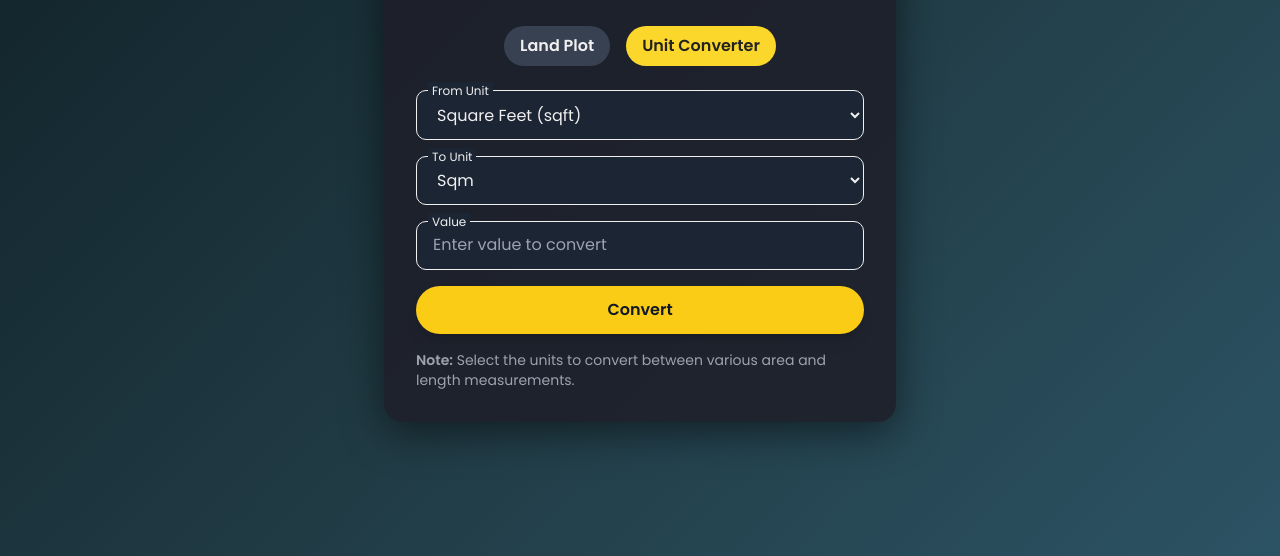
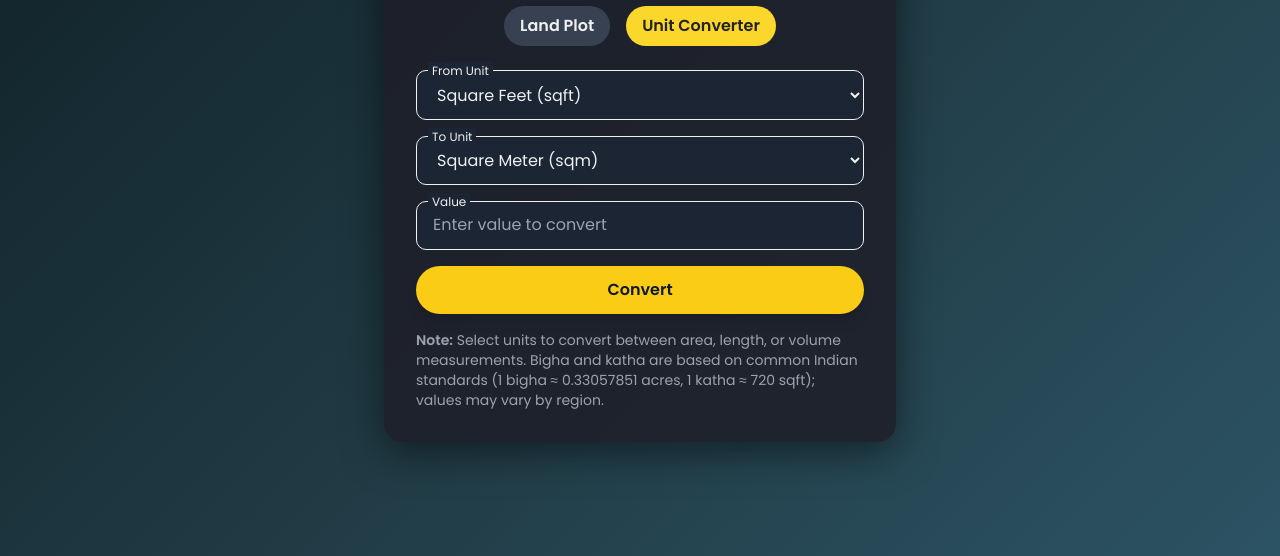
Before and after one commit to Thallapally1461/Land-plot-calucator, a plain HTML site: page index.html in a window 1280 px wide. Both pictures are taken after a click on the element "Unit Converter". Shown: the part 244-800 px from the top of the page. Drawn offline with nearby package versions, Linux system fonts and the light colour scheme.

Commit message:
Update index.html

```diff
--- a/index.html
+++ b/index.html
@@ -1,3 +1,4 @@
+
 <!DOCTYPE html>
 <html lang="en">
 <head>
@@ -38,7 +39,6 @@
     .tab.active:hover {
       background: #d4b40c;
     }
-    /* Material-UI-like input styling */
     .mui-input {
       position: relative;
       margin-top: 1.5rem;
@@ -84,6 +84,7 @@
       height: auto;
       aspect-ratio: 4 / 3;
       border: 1px solid #ccc;
+      display: block;
     }
   </style>
 </head>
@@ -93,10 +94,10 @@
       Land Plot Drawer & Area Calculator
     </h1>
     <div class="flex justify-center mb-6">
-      <div class="tab px-4 py-2 mx-2 rounded-full font-semibold bg-gray-700 active" onclick="showSection('area-section')">
+      <div class="tab px-4 py-2 mx-2 rounded-full font-semibold bg-gray-700 active" onclick="showSection('area-section', event)">
         Land Plot
       </div>
-      <div class="tab px-4 py-2 mx-2 rounded-full font-semibold bg-gray-700" onclick="showSection('converter-section')">
+      <div class="tab px-4 py-2 mx-2 rounded-full font-semibold bg-gray-700" onclick="showSection('converter-section', event)">
         Unit Converter
       </div>
     </div>
@@ -106,18 +107,16 @@
       <form id="areaForm" onsubmit="drawPlotAndCalculateArea(event)" novalidate class="space-y-4">
         <div class="mui-input">
           <label for="unit">Unit of Measurement</label>
-          <select id="unit" name="unit" onchange="drawPlotAndCalculateArea({ preventDefault: () => {} })">
+          <select id="unit" name="unit">
             <option value="meter">Meters (m)</option>
             <option value="feet">Feet (ft)</option>
             <option value="yard">Yards (yd)</option>
-            <option value="kilometer">Kilometers (km)</option>
-            <option value="mile">Miles (mi)</option>
           </select>
         </div>
 
         <div class="mui-input">
           <label for="preferredAreaUnit">Preferred Area Unit</label>
-          <select id="preferredAreaUnit" name="preferredAreaUnit" onchange="drawPlotAndCalculateArea({ preventDefault: () => {} })">
+          <select id="preferredAreaUnit" name="preferredAreaUnit">
             <option value="auto">Auto (Recommended)</option>
             <option value="sqm">Square Meter (sqm)</option>
             <option value="sqft">Square Feet (sqft)</option>
@@ -142,7 +141,6 @@
             step="any"
             placeholder="Enter front width"
             required
-            oninput="drawPlotAndCalculateArea({ preventDefault: () => {} })"
           />
         </div>
 
@@ -156,7 +154,6 @@
             step="any"
             placeholder="Enter back width"
             required
-            oninput="drawPlotAndCalculateArea({ preventDefault: () => {} })"
           />
         </div>
 
@@ -170,7 +167,6 @@
             step="any"
             placeholder="Enter left height"
             required
-            oninput="drawPlotAndCalculateArea({ preventDefault: () => {} })"
           />
         </div>
 
@@ -184,7 +180,6 @@
             step="any"
             placeholder="Enter right height"
             required
-            oninput="drawPlotAndCalculateArea({ preventDefault: () => {} })"
           />
         </div>
 
@@ -206,10 +201,10 @@
 
     <!-- Unit Converter Section -->
     <div id="converter-section" class="hidden">
-      <form id="converterForm" onsubmit="convertUnits(event)" novalidate class="space-y-4">
+      <form id="converterForm" novalidate class="space-y-4">
         <div class="mui-input">
           <label for="fromUnit">From Unit</label>
-          <select id="fromUnit" onchange="updateToUnits()">
+          <select id="fromUnit">
             <option value="sqft">Square Feet (sqft)</option>
             <option value="sqm">Square Meter (sqm)</option>
             <option value="acre">Acre</option>
@@ -257,14 +252,14 @@
       </form>
       <div class="text-yellow-400 font-semibold text-lg mt-4 text-center" id="converter-result"></div>
       <div class="text-gray-400 text-sm mt-4 text-left">
-        <p><strong>Note:</strong> Select the units to convert between various area and length measurements.</p>
+        <p><strong>Note:</strong> Select units to convert between area, length, or volume measurements. Bigha and katha are based on common Indian standards (1 bigha ≈ 0.33057851 acres, 1 katha ≈ 720 sqft); values may vary by region.</p>
       </div>
     </div>
   </div>
 
   <script>
     // Show/hide sections
-    function showSection(sectionId) {
+    function showSection(sectionId, event) {
       try {
         document.getElementById('area-section').classList.add('hidden');
         document.getElementById('converter-section').classList.add('hidden');
@@ -278,48 +273,44 @@
 
     // Conversion factors to meters (for side lengths)
     const lengthConversionFactors = {
-      'meter': 1,
-      'feet': 0.3048,
-      'yard': 0.9144,
-      'kilometer': 1000,
-      'mile': 1609.34
+      meter: 1,
+      feet: 0.3048,
+      yard: 0.9144,
     };
 
     // Unit symbols for side length display
     const unitSymbols = {
-      'meter': 'm',
-      'feet': 'ft',
-      'yard': 'yd',
-      'kilometer': 'km',
-      'mile': 'mi'
+      meter: 'm',
+      feet: 'ft',
+      yard: 'yd',
     };
 
     // Conversion factors for area (from square meters)
     const areaConversionFactors = {
-      'sqm': 1,
-      'sqft': 10.7639,
-      'sqyard': 1.19599,
-      'gaj': 1.19599,
-      'cent': 0.0247105,
-      'katha': 0.00747494,
-      'guntha': 0.00988422,
-      'bigha': 0.000398406,
-      'acre': 0.000247105,
-      'hectare': 0.0001
+      sqm: 1,
+      sqft: 10.763910417,
+      sqyard: 1.195990046,
+      gaj: 1.195990046,
+      cent: 0.024710538147,
+      katha: 0.014949875256,
+      guntha: 0.009884215259,
+      bigha: 0.0007474937626,
+      acre: 0.00024710538147,
+      hectare: 0.0001,
     };
 
     // Area unit symbols for display
     const areaUnitSymbols = {
-      'sqm': 'sqm',
-      'sqft': 'sqft',
-      'sqyard': 'sq yard',
-      'gaj': 'gaj',
-      'cent': 'cent',
-      'katha': 'katha',
-      'guntha': 'guntha',
-      'bigha': 'bigha',
-      'acre': 'acre',
-      'hectare': 'hectare'
+      sqm: 'sqm',
+      sqft: 'sqft',
+      sqyard: 'sq yard',
+      gaj: 'gaj',
+      cent: 'cent',
+      katha: 'katha',
+      guntha: 'guntha',
+      bigha: 'bigha',
+      acre: 'acre',
+      hectare: 'hectare',
     };
 
     // Function to choose the appropriate area unit based on size (in square meters)
@@ -356,8 +347,8 @@
         event.preventDefault();
         const unit = document.getElementById('unit').value;
         const preferredAreaUnit = document.getElementById('preferredAreaUnit').value;
-        const width1 = parseFloat(document.getElementById('width1').value);
-        const width2 = parseFloat(document.getElementById('width2').value);
+        const width1 = parseFloat(document.getElementById('width1').value); // Front width, to be at top (DC)
+        const width2 = parseFloat(document.getElementById('width2').value); // Back width, to be at bottom (AB)
         const height1 = parseFloat(document.getElementById('height1').value);
         const height2 = parseFloat(document.getElementById('height2').value);
 
@@ -380,10 +371,10 @@
         const height2Meters = height2 * factor;
 
         const pointsMeters = [
-          { x: 0, y: 0 },
-          { x: width1Meters, y: 0 },
-          { x: width2Meters, y: height2Meters },
-          { x: 0, y: height1Meters }
+          { x: 0, y: 0 }, // A
+          { x: width2Meters, y: 0 }, // B: Use width2 for bottom edge (AB)
+          { x: width1Meters, y: height2Meters }, // C: Use width1 for top edge (DC)
+          { x: 0, y: height1Meters }, // D
         ];
 
         if (isSelfIntersecting(pointsMeters)) {
@@ -395,14 +386,10 @@
           return;
         }
 
-        function triangleArea(p1, p2, p3) {
-          return Math.abs(
-            (p1.x * (p2.y - p3.y) + p2.x * (p3.y - p1.y) + p3.x * (p1.y - p2.y)) / 2
-          );
-        }
-        const areaABC = triangleArea(pointsMeters[0], pointsMeters[1], pointsMeters[2]);
-        const areaADC = triangleArea(pointsMeters[0], pointsMeters[3], pointsMeters[2]);
-        const areaInSqm = areaABC + areaADC;
+        // Calculate area using average width * average height
+        const avgWidthMeters = (width1Meters + width2Meters) / 2;
+        const avgHeightMeters = (height1Meters + height2Meters) / 2;
+        const areaInSqm = avgWidthMeters * avgHeightMeters;
 
         const areaUnit = preferredAreaUnit === 'auto' ? chooseAreaUnit(areaInSqm) : preferredAreaUnit;
         const areaValue = areaInSqm * areaConversionFactors[areaUnit];
@@ -432,7 +419,7 @@
 
         const points = pointsMeters.map(p => ({
           x: (p.x - minX) * scale + padding,
-          y: (p.y - minY) * scale + padding
+          y: (p.y - minY) * scale + padding,
         }));
 
         ctx.beginPath();
@@ -448,7 +435,7 @@
         const innerOffset = 10 / scale;
         const innerPoints = pointsMeters.map(p => ({
           x: (p.x - minX) * scale + padding + innerOffset,
-          y: (p.y - minY) * scale + padding + innerOffset
+          y: (p.y - minY) * scale + padding + innerOffset,
         }));
         ctx.beginPath();
         ctx.moveTo(innerPoints[0].x, innerPoints[0].y);
@@ -486,7 +473,7 @@
         ctx.save();
         ctx.translate(midAB.x, midAB.y - labelOffset);
         ctx.rotate(angleAB);
-        ctx.fillText(`${width1.toFixed(2)} ${unitSymbols[unit]}`, 0, 0);
+        ctx.fillText(`${width2.toFixed(2)} ${unitSymbols[unit]}`, 0, 0);
         ctx.restore();
 
         const midDC = { x: (points[3].x + points[2].x) / 2, y: (points[3].y + points[2].y) / 2 };
@@ -494,7 +481,7 @@
         ctx.save();
         ctx.translate(midDC.x, midDC.y + labelOffset);
         ctx.rotate(angleDC);
-        ctx.fillText(`${width2.toFixed(2)} ${unitSymbols[unit]}`, 0, 0);
+        ctx.fillText(`${width1.toFixed(2)} ${unitSymbols[unit]}`, 0, 0);
         ctx.restore();
 
         const midAD = { x: (points[0].x + points[3].x) / 2, y: (points[0].y + points[3].y) / 2 };
@@ -524,96 +511,58 @@
         ctx.fillText(text, centerX, centerY);
       } catch (e) {
         console.error('Error in drawPlotAndCalculateArea:', e);
-        document.getElementById('warning-message').textContent = 'An error occurred while drawing the plot. Please check the console for details.';
+        document.getElementById('warning-message').textContent = 'An error occurred while drawing the plot. Please check the console.';
       }
     }
 
     // Unit Converter Logic
-    const conversionFactors = {
-      'sqft': {
-        'sqm': 0.092903,
-        'gaj': 0.111111,
-        'acre': 0.000022957,
-        'hectare': 0.0000092903,
-        'sqyard': 0.111111,
-        'cent': 0.0022957
-      },
-      'sqm': {
-        'sqft': 10.7639,
-        'gaj': 1.19599,
-        'acre': 0.000247105,
-        'hectare': 0.0001,
-        'cent': 0.0247105
-      },
-      'acre': {
-        'hectare': 0.404686,
-        'sqft': 43560,
-        'sqm': 4046.86,
-        'bigha': 1.613,
-        'cent': 100
-      },
-      'hectare': {
-        'sqm': 10000,
-        'sqft': 107639,
-        'acre': 2.47105,
-        'bigha': 3.986,
-        'cent': 247.105
-      },
-      'gaj': {
-        'sqft': 9,
-        'sqm': 0.836127,
-        'bigha': 0.000330579,
-        'sqyard': 1,
-        'biswa': 0.00661158
-      },
-      'bigha': {
-        'sqft': 27000,
-        'gaj': 3025,
-        'acre': 0.619834,
-        'hectare': 0.251,
-        'katha': 20
-      },
-      'sqyard': {
-        'sqm': 0.836127,
-        'acre': 0.000206612,
-        'gaj': 1,
-        'cent': 0.0206612
-      },
-      'cent': {
-        'sqft': 435.6,
-        'sqm': 40.4686,
-        'acre': 0.01,
-        'hectare': 0.00404686,
-        'sqyard': 48.4
-      },
-      'katha': {
-        'sqft': 1361.25,
-        'gaj': 151.25,
-        'acre': 0.03125,
-        'bigha': 0.05,
-        'decimal': 3.125
-      },
-      'guntha': {
-        'sqft': 1089,
-        'sqm': 101.171,
-        'acre': 0.025,
-        'bigha': 0.0403226,
-        'katha': 0.806452
-      },
-      'meter': { 'feet': 3.28084 },
-      'feet': { 'meter': 0.3048 },
-      'inches': { 'mm': 25.4 },
-      'mm': { 'inches': 0.0393701 },
-      'meter': { 'cm': 100 },
-      'cm': { 'meter': 0.01 },
-      'cubicfeet': { 'cubicmeter': 0.0283168 },
-      'cubicmeter': { 'cubicfeet': 35.3147 }
+    const unitGroups = {
+      area: ['sqft', 'sqm', 'acre', 'hectare', 'gaj', 'sqyard', 'cent', 'katha', 'guntha', 'bigha'],
+      length: ['meter', 'feet', 'inches', 'mm', 'cm'],
+      volume: ['cubicfeet', 'cubicmeter'],
     };
 
-    const unitGroups = {
-      'area': ['sqft', 'sqm', 'acre', 'hectare', 'gaj', 'bigha', 'sqyard', 'cent', 'katha', 'guntha'],
-      'length': ['meter', 'feet', 'inches', 'mm', 'cm'],
-      'volume': ['cubicfeet', 'cubicmeter']
+    const baseUnitFactors = {
+      // Area: to square meters
+      sqft: 0.09290304,
+      sqm: 1,
+      acre: 4046.8564224,
+      hectare: 10000,
+      gaj: 0.83612736,
+      sqyard: 0.83612736,
+      cent: 40.468564,
+      katha: 66.890243,
+      guntha: 101.171389,
+      bigha: 1337.804878,
+      // Length: to meters
+      meter: 1,
+      feet: 0.3048,
+      inches: 0.0254,
+      mm: 0.001,
+      cm: 0.01,
+      // Volume: to cubic meters
+      cubicfeet: 0.028316846,
+      cubicmeter: 1,
+    };
+
+    const unitDisplayNames = {
+      sqft: 'Square Feet (sqft)',
+      sqm: 'Square Meter (sqm)',
+      acre: 'Acre',
+      hectare: 'Hectare',
+      gaj: 'Gaj',
+      sqyard: 'Square Yard (sq yard)',
+      cent: 'Cent',
+      katha: 'Katha',
+      guntha: 'Guntha',
+      bigha: 'Bigha',
+      meter: 'Meter',
+      feet: 'Feet',
+      inches: 'Inches',
+      mm: 'Millimeter (mm)',
+      cm: 'Centimeter (cm)',
+      cubicfeet: 'Cubic Feet',
+      cubicmeter: 'Cubic Meter',
     };
 
     function updateToUnits() {
@@ -630,17 +579,24 @@
           }
         }
 
+        if (!group) {
+          document.getElementById('converter-result').textContent = 'Invalid source unit selected.';
+          return;
+        }
+
         unitGroups[group].forEach(unit => {
-          if (unit !== fromUnit && conversionFactors[fromUnit][unit] !== undefined) {
+          if (unit !== fromUnit) {
             const option = document.createElement('option');
             option.value = unit;
-            option.textContent = unit.charAt(0).toUpperCase() + unit.slice(1).replace(/([A-Z])/g, ' $1');
+            option.textContent = unitDisplayNames[unit] || (unit.charAt(0).toUpperCase() + unit.slice(1).replace(/([A-Z])/g, ' $1'));
             toUnitSelect.appendChild(option);
           }
         });
 
         if (toUnitSelect.options.length > 0) {
           toUnitSelect.options[0].selected = true;
+        } else {
+          document.getElementById('converter-result').textContent = 'No target units available for conversion.';
         }
       } catch (e) {
         console.error('Error in updateToUnits:', e);
@@ -651,6 +607,7 @@
     function convertUnits(event) {
       try {
         event.preventDefault();
+        console.log('convertUnits called'); // Debug log
         const fromUnit = document.getElementById('fromUnit').value;
         const toUnit = document.getElementById('toUnit').value;
         const value = parseFloat(document.getElementById('value').value);
@@ -660,23 +617,82 @@
           return;
         }
 
-        const factor = conversionFactors[fromUnit][toUnit];
-        if (!factor) {
-          document.getElementById('converter-result').textContent = 'Conversion not available.';
+        // Determine the unit group and base unit
+        let baseValue;
+        let baseUnit;
+        let fromGroup;
+        for (const g in unitGroups) {
+          if (unitGroups[g].includes(fromUnit)) {
+            fromGroup = g;
+            if (g === 'area') baseUnit = 'sqm';
+            else if (g === 'length') baseUnit = 'meter';
+            else if (g === 'volume') baseUnit = 'cubicmeter';
+            break;
+          }
+        }
+
+        if (!fromGroup) {
+          document.getElementById('converter-result').textContent = 'Invalid source unit selected.';
           return;
         }
 
-        const result = (value * factor).toFixed(4);
-        document.getElementById('converter-result').textContent = `${value} ${fromUnit} = ${result} ${toUnit}`;
+        // Verify toUnit is in the same group
+        if (!unitGroups[fromGroup].includes(toUnit)) {
+          document.getElementById('converter-result').textContent = 'Target unit must be in the same category as the source unit.';
+          return;
+        }
+
+        // Convert from source to base unit
+        if (!baseUnitFactors[fromUnit]) {
+          document.getElementById('converter-result').textContent = 'Conversion factor not available for source unit.';
+          return;
+        }
+        baseValue = value * baseUnitFactors[fromUnit];
+
+        // Convert from base unit to target unit
+        if (!baseUnitFactors[toUnit]) {
+          document.getElementById('converter-result').textContent = 'Conversion factor not available for target unit.';
+          return;
+        }
+        const result = baseValue / baseUnitFactors[toUnit];
+
+        document.getElementById('converter-result').textContent = `${value} ${unitDisplayNames[fromUnit] || fromUnit} = ${result.toFixed(4)} ${unitDisplayNames[toUnit] || toUnit}`;
       } catch (e) {
         console.error('Error in convertUnits:', e);
         document.getElementById('converter-result').textContent = 'Error during conversion. Please check the console.';
       }
     }
 
-    window.onload = function() {
+    document.addEventListener('DOMContentLoaded', function () {
       try {
+        // Set up event listeners for the area form
+        document.getElementById('unit').addEventListener('change', function () {
+          drawPlotAndCalculateArea({ preventDefault: () => {} });
+        });
+        document.getElementById('preferredAreaUnit').addEventListener('change', function () {
+          drawPlotAndCalculateArea({ preventDefault: () => {} });
+        });
+        document.getElementById('width1').addEventListener('input', function () {
+          drawPlotAndCalculateArea({ preventDefault: () => {} });
+        });
+        document.getElementById('width2').addEventListener('input', function () {
+          drawPlotAndCalculateArea({ preventDefault: () => {} });
+        });
+        document.getElementById('height1').addEventListener('input', function () {
+          drawPlotAndCalculateArea({ preventDefault: () => {} });
+        });
+        document.getElementById('height2').addEventListener('input', function () {
+          drawPlotAndCalculateArea({ preventDefault: () => {} });
+        });
+
+        // Initialize unit converter
+        document.getElementById('fromUnit').addEventListener('change', updateToUnits);
         updateToUnits();
+
+        // Add form submission listener for converter
+        document.getElementById('converterForm').addEventListener('submit', convertUnits);
+
+        // Set default values for plot
         document.getElementById('width1').value = 10;
         document.getElementById('width2').value = 10;
         document.getElementById('height1').value = 10;
@@ -685,10 +701,10 @@
         document.getElementById('preferredAreaUnit').value = 'sqm';
         drawPlotAndCalculateArea({ preventDefault: () => {} });
       } catch (e) {
-        console.error('Error in window.onload:', e);
+        console.error('Error in initialization:', e);
         document.getElementById('warning-message').textContent = 'Error initializing the app. Please check the console.';
       }
-    };
+    });
   </script>
 </body>
 </html>
```
